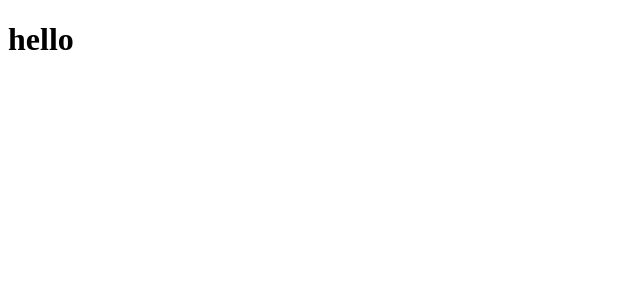
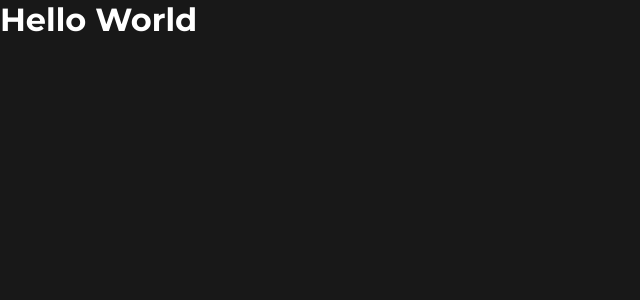
Before and after one commit to iagocarvalhodev/spotify_clone, a React (Create React App) app: page / in a window 1280 px wide. Shown: the top 300 px of the page, without its empty margins (0-640 px from the left). Built offline with nearby package versions, Linux system fonts and the light colour scheme; the HTML template or start-up script is replaced by a standard one.

Commit message:
reconfigurando o styled component global para nova versão

```diff
--- a/src/App.js
+++ b/src/App.js
@@ -1,13 +1,9 @@
-import React, { Component } from 'react';
+import React from 'react';
+import { GlobalStyle } from './styles/global';
 
-class App extends Component {
-  render() {
-    return (
-      <div className="App">
-        <h1>hello</h1>
-      </div>
-    );
-  }
-}
+const App=() => <div>
+  <GlobalStyle/>
+  <h1>Hello World</h1>
+</div>
 
 export default App;
--- a/src/styles/global.js
+++ b/src/styles/global.js
@@ -1,7 +1,6 @@
-import { injectGlobal } from 'styled-components';
+import { createGlobalStyle } from "styled-components";
 
-injectGlobal`
-
+export const GlobalStyle=createGlobalStyle`
   *{
     margin: 0;
     padding: 0;
@@ -18,6 +17,6 @@ injectGlobal`
     -webkit-font-smoothing: antialiased !important;
     background: #181818;
     font-family: 'Montserrat', sans-serif;
+    color: #fff;
   }
-
-`
+`;
```
